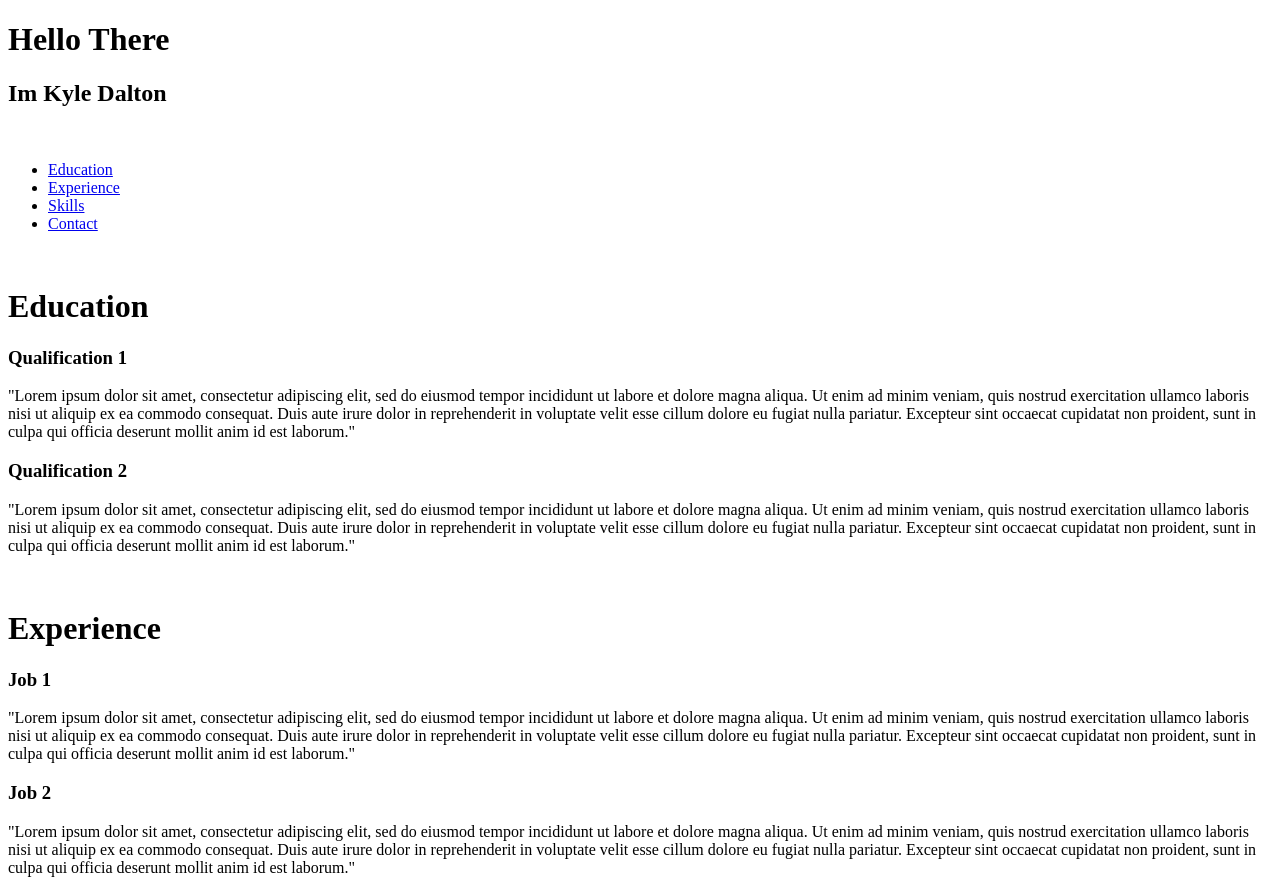
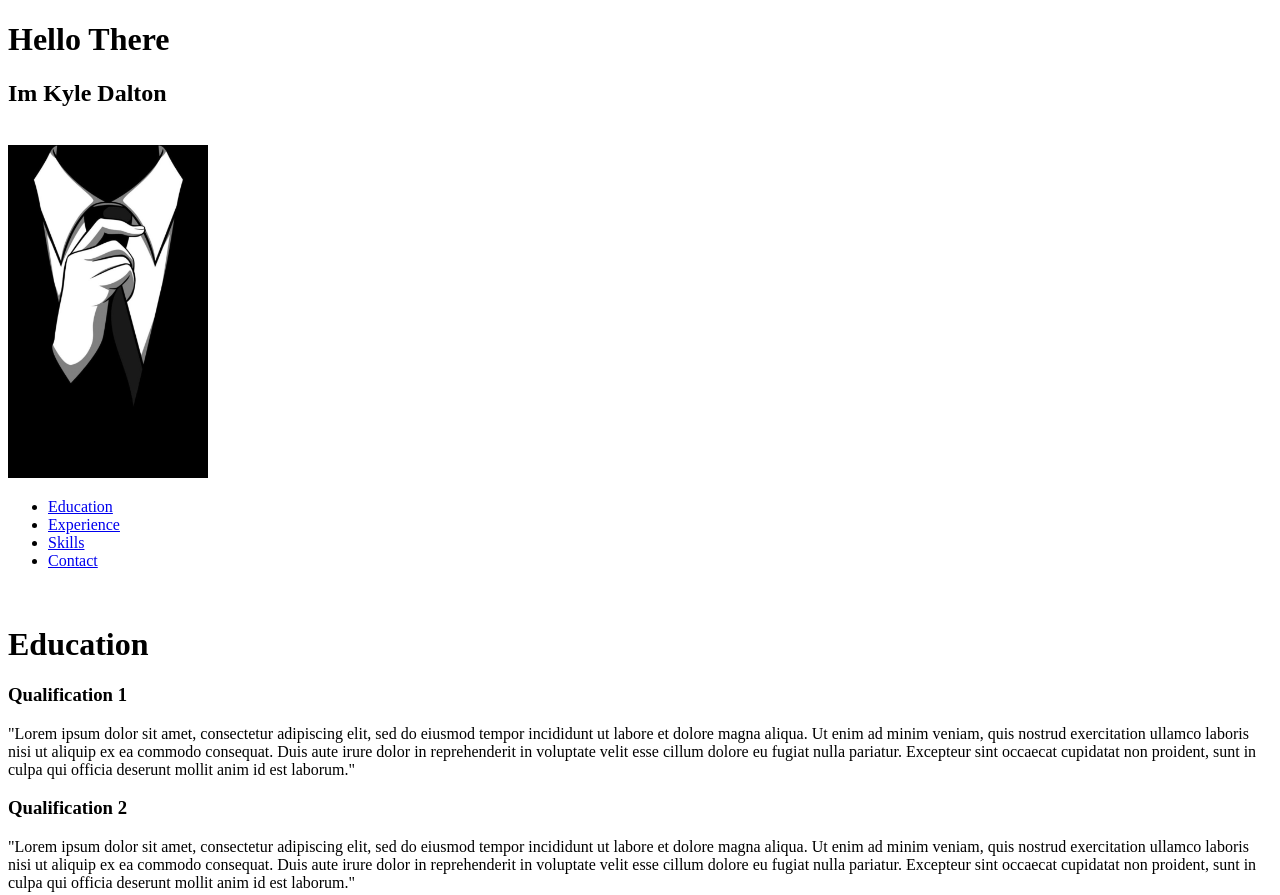
Before and after one commit to KyleJDalton/myDigitalResume, a plain HTML site: page index.html in a window 1280 px wide. Shown: the top 895 px of the page. Drawn offline with Linux system fonts and the light colour scheme.

Commit message:
Profile image added

```diff
--- a/index.html
+++ b/index.html
@@ -12,6 +12,7 @@
     <h1>Hello There</h1>
     <h2>Im Kyle Dalton</h2>
     <br>
+    <img src="/Images/ProfileImage.jpg" alt="Profile Photo" width="200px">
     <ul>
         <li > <a href="#Education">Education</a> </li>
         <li > <a href="#Experience">Experience</a> </li>
```
Also changed, not shown: Images/ProfileImage.jpg (added).
